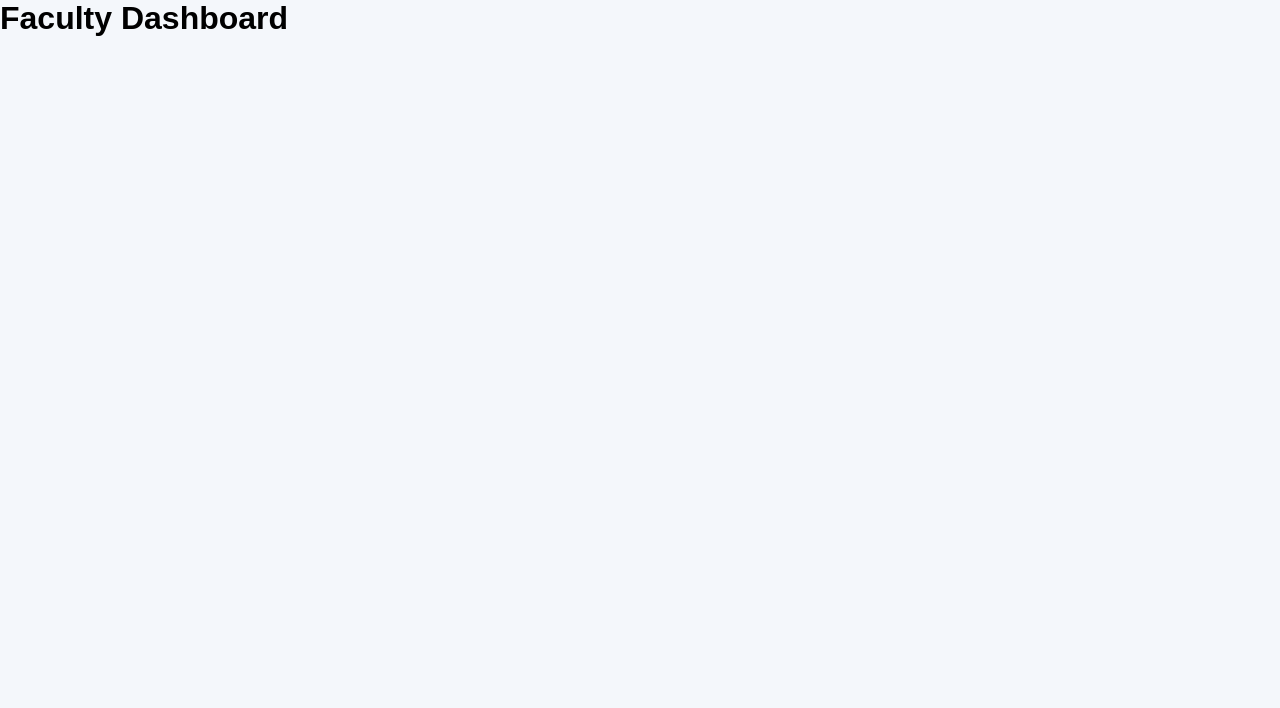
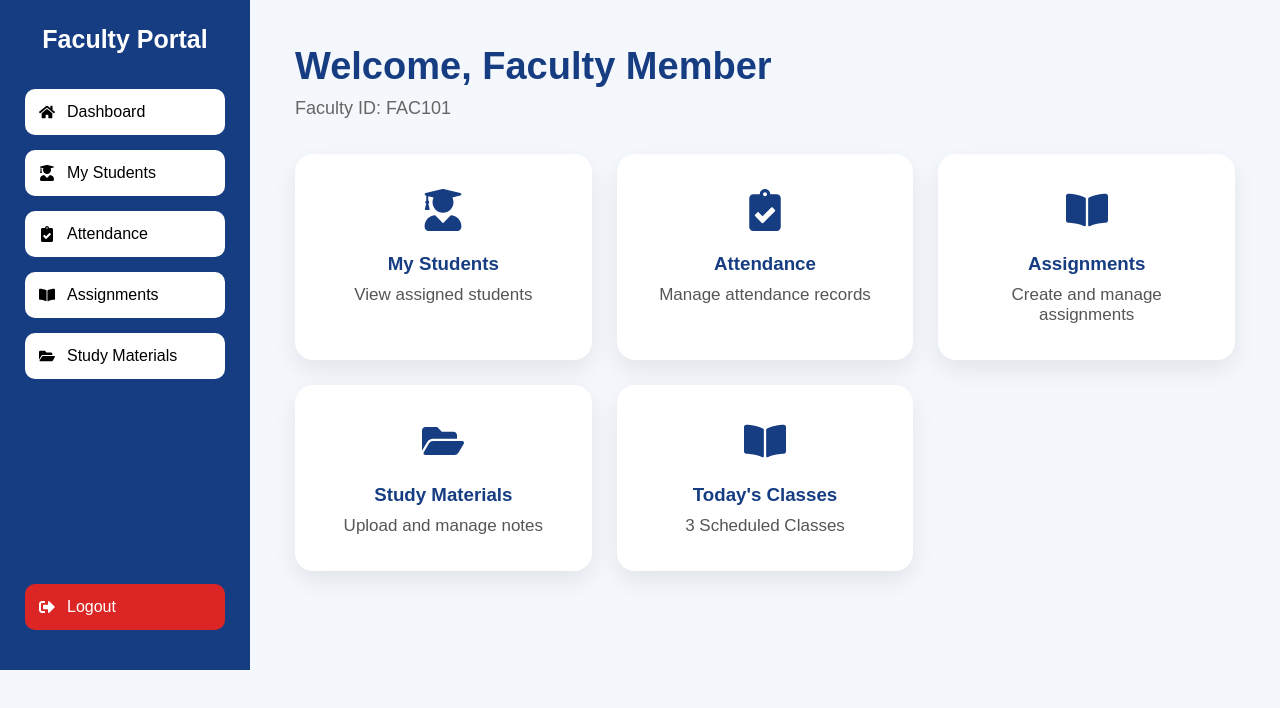
Before and after one commit to MadhuPriya0920/College-Management-System, a React (Vite) app: page /faculty/dashboard in a window 1280 px wide. Shown: the top 708 px of the page. Built offline with nearby package versions, Linux system fonts and the light colour scheme.

Commit message:
Completed Faculty Module

```diff
--- a/src/App.jsx
+++ b/src/App.jsx
@@ -12,6 +12,10 @@ import StudentProfile from "./pages/student/StudentProfile";
 
 import FacultyLogin from "./pages/faculty/FacultyLogin";
 import FacultyDashboard from "./pages/faculty/FacultyDashboard";
+import FacultyStudents from "./pages/faculty/FacultyStudents";
+import FacultyAttendance from "./pages/faculty/FacultyAttendance";
+import FacultyAssignments from "./pages/faculty/FacultyAssignments";
+import FacultyMaterials from "./pages/faculty/FacultyMaterials";
 
 import AdminLogin from "./pages/admin/AdminLogin";
 import AdminDashboard from "./pages/admin/AdminDashboard";
@@ -19,7 +23,6 @@ import AdminDashboard from "./pages/admin/AdminDashboard";
 function App() {
   return (
     <Routes>
-
       <Route path="/" element={<HomePage />} />
 
       <Route path="/student/login" element={<StudentLogin />} />
@@ -32,10 +35,13 @@ function App() {
 
       <Route path="/faculty/login" element={<FacultyLogin />} />
       <Route path="/faculty/dashboard" element={<FacultyDashboard />} />
+      <Route path="/faculty/students" element={<FacultyStudents />} />
+      <Route path="/faculty/attendance" element={<FacultyAttendance />} />
+      <Route path="/faculty/assignments" element={<FacultyAssignments />} />
+      <Route path="/faculty/materials" element={<FacultyMaterials />} />
 
       <Route path="/admin/login" element={<AdminLogin />} />
       <Route path="/admin/dashboard" element={<AdminDashboard />} />
-
     </Routes>
   );
 }
--- a/src/pages/faculty/FacultyAssignments.jsx
+++ b/src/pages/faculty/FacultyAssignments.jsx
@@ -0,0 +1,92 @@
+import { useState } from "react";
+import { useNavigate } from "react-router-dom";
+
+function FacultyAssignments() {
+  const navigate = useNavigate();
+
+  const [assignments] = useState([
+    {
+      id: 1,
+      course: "MIS101",
+      title: "Database Basics",
+      dueDate: "15 Aug 2026",
+      status: "Active",
+    },
+    {
+      id: 2,
+      course: "MIS201",
+      title: "Case Study Report",
+      dueDate: "20 Aug 2026",
+      status: "Pending",
+    },
+    {
+      id: 3,
+      course: "MIS301",
+      title: "Mini Project",
+      dueDate: "28 Aug 2026",
+      status: "Upcoming",
+    },
+  ]);
+
+  const totalAssignments = assignments.length;
+  const activeAssignments = assignments.filter(
+    (item) => item.status === "Active"
+  ).length;
+
+  return (
+    <div className="page">
+      <div className="page-card">
+        <h1>Assignments</h1>
+
+        <div className="cards">
+
+          <div className="card">
+            <h3>Total Assignments</h3>
+            <span>{totalAssignments}</span>
+          </div>
+
+          <div className="card">
+            <h3>Active Assignments</h3>
+            <span>{activeAssignments}</span>
+          </div>
+
+        </div>
+
+        <br />
+
+        <table>
+          <thead>
+            <tr>
+              <th>Course</th>
+              <th>Assignment</th>
+              <th>Due Date</th>
+              <th>Status</th>
+            </tr>
+          </thead>
+
+          <tbody>
+            {assignments.map((assignment) => (
+              <tr key={assignment.id}>
+                <td>{assignment.course}</td>
+                <td>{assignment.title}</td>
+                <td>{assignment.dueDate}</td>
+                <td>{assignment.status}</td>
+              </tr>
+            ))}
+          </tbody>
+        </table>
+
+        <br />
+
+        <button
+          className="login-btn"
+          onClick={() => navigate("/faculty/dashboard")}
+        >
+          Back to Dashboard
+        </button>
+      </div>
+    </div>
+  );
+}
+
+export default FacultyAssignments;
--- a/src/pages/faculty/FacultyAttendance.jsx
+++ b/src/pages/faculty/FacultyAttendance.jsx
@@ -0,0 +1,47 @@
+import { useNavigate } from "react-router-dom";
+
+function FacultyAttendance() {
+  const navigate = useNavigate();
+
+  return (
+    <div className="page">
+      <div className="page-card">
+        <h1>Attendance</h1>
+
+        <table>
+          <thead>
+            <tr>
+              <th>Course</th>
+              <th>Attendance Taken</th>
+            </tr>
+          </thead>
+
+          <tbody>
+            <tr>
+              <td>MIS101</td>
+              <td>92%</td>
+            </tr>
+
+            <tr>
+              <td>MIS201</td>
+              <td>88%</td>
+            </tr>
+
+            <tr>
+              <td>MIS301</td>
+              <td>95%</td>
+            </tr>
+          </tbody>
+        </table>
+
+        <br />
+
+        <button className="login-btn" onClick={() => navigate("/faculty/dashboard")}>
+          Back to Dashboard
+        </button>
+      </div>
+    </div>
+  );
+}
+
+export default FacultyAttendance;
--- a/src/pages/faculty/FacultyDashboard.jsx
+++ b/src/pages/faculty/FacultyDashboard.jsx
@@ -1,5 +1,115 @@
+import { useNavigate } from "react-router-dom";
+import {
+  FaHome,
+  FaUserGraduate,
+  FaClipboardCheck,
+  FaBookOpen,
+  FaFolderOpen,
+  FaSignOutAlt,
+} from "react-icons/fa";
+
 function FacultyDashboard() {
-  return <h1>Faculty Dashboard</h1>;
+  const navigate = useNavigate();
+
+  const facultyName =
+    localStorage.getItem("facultyName") || "Faculty Member";
+
+  const facultyId =
+    localStorage.getItem("facultyId") || "FAC101";
+
+  const logout = () => {
+    localStorage.removeItem("facultyName");
+    localStorage.removeItem("facultyId");
+    navigate("/faculty/login");
+  };
+
+  return (
+    <div className="dashboard">
+      <div className="sidebar">
+        <h2 className="sidebar-title">Faculty Portal</h2>
+
+        <button onClick={() => navigate("/faculty/dashboard")}>
+          <FaHome />
+          Dashboard
+        </button>
+
+        <button onClick={() => navigate("/faculty/students")}>
+          <FaUserGraduate />
+          My Students
+        </button>
+
+        <button onClick={() => navigate("/faculty/attendance")}>
+          <FaClipboardCheck />
+          Attendance
+        </button>
+
+        <button onClick={() => navigate("/faculty/assignments")}>
+          <FaBookOpen />
+          Assignments
+        </button>
+
+        <button onClick={() => navigate("/faculty/materials")}>
+          <FaFolderOpen />
+          Study Materials
+        </button>
+
+        <button className="logout" onClick={logout}>
+          <FaSignOutAlt />
+          Logout
+        </button>
+      </div>
+
+      <div className="content">
+        <h1>Welcome, {facultyName}</h1>
+
+        <p>Faculty ID: {facultyId}</p>
+
+        <div className="cards">
+          <div
+            className="card"
+            onClick={() => navigate("/faculty/students")}
+          >
+            <FaUserGraduate />
+            <h3>My Students</h3>
+            <span>View assigned students</span>
+          </div>
+
+          <div
+            className="card"
+            onClick={() => navigate("/faculty/attendance")}
+          >
+            <FaClipboardCheck />
+            <h3>Attendance</h3>
+            <span>Manage attendance records</span>
+          </div>
+
+          <div
+            className="card"
+            onClick={() => navigate("/faculty/assignments")}
+          >
+            <FaBookOpen />
+            <h3>Assignments</h3>
+            <span>Create and manage assignments</span>
+          </div>
+
+          <div
+            className="card"
+            onClick={() => navigate("/faculty/materials")}
+          >
+            <FaFolderOpen />
+            <h3>Study Materials</h3>
+            <span>Upload and manage notes</span>
+          </div>
+
+          <div className="card">
+            <FaBookOpen />
+            <h3>Today's Classes</h3>
+            <span>3 Scheduled Classes</span>
+          </div>
+        </div>
+      </div>
+    </div>
+  );
 }
 
 export default FacultyDashboard;
--- a/src/pages/faculty/FacultyLogin.jsx
+++ b/src/pages/faculty/FacultyLogin.jsx
@@ -1,5 +1,65 @@
+import { useState } from "react";
+import { useNavigate } from "react-router-dom";
+
 function FacultyLogin() {
-  return <h1>Faculty Login</h1>;
+  const navigate = useNavigate();
+
+  const [employeeId, setEmployeeId] = useState("");
+  const [password, setPassword] = useState("");
+
+  const facultyData = {
+    FAC101: "Dr. Rajesh Kumar",
+    FAC102: "Dr. Priya Sharma",
+    FAC103: "Dr. Anil Reddy",
+    FAC104: "Dr. Meena Iyer",
+    FAC105: "Dr. Kavitha Rao",
+  };
+
+  const handleLogin = (e) => {
+    e.preventDefault();
+
+    const facultyName =
+      facultyData[employeeId.toUpperCase()] || "Faculty Member";
+
+    localStorage.setItem("facultyId", employeeId.toUpperCase());
+    localStorage.setItem("facultyName", facultyName);
+
+    navigate("/faculty/dashboard");
+  };
+
+  return (
+    <div className="login-page">
+      <div className="login-card">
+
+        <h1>Faculty Login</h1>
+
+        <form onSubmit={handleLogin}>
+
+          <input
+            type="text"
+            placeholder="Employee ID"
+            value={employeeId}
+            onChange={(e) => setEmployeeId(e.target.value)}
+            required
+          />
+
+          <input
+            type="password"
+            placeholder="Password"
+            value={password}
+            onChange={(e) => setPassword(e.target.value)}
+            required
+          />
+
+          <button type="submit" className="login-btn">
+            Login
+          </button>
+
+        </form>
+
+      </div>
+    </div>
+  );
 }
 
 export default FacultyLogin;
--- a/src/pages/faculty/FacultyMaterials.jsx
+++ b/src/pages/faculty/FacultyMaterials.jsx
@@ -0,0 +1,37 @@
+import { useNavigate } from "react-router-dom";
+
+function FacultyMaterials() {
+  const navigate = useNavigate();
+
+  return (
+    <div className="page">
+      <div className="page-card">
+        <h1>Study Materials</h1>
+
+        <div className="page-list">
+
+          <div className="page-item">
+            MIS101 Unit 1 Notes.pdf
+          </div>
+
+          <div className="page-item">
+            MIS201 Assignment.pdf
+          </div>
+
+          <div className="page-item">
+            MIS301 Lab Manual.pdf
+          </div>
+
+        </div>
+
+        <br />
+
+        <button className="login-btn" onClick={() => navigate("/faculty/dashboard")}>
+          Back to Dashboard
+        </button>
+      </div>
+    </div>
+  );
+}
+
+export default FacultyMaterials;
--- a/src/pages/faculty/FacultyStudents.jsx
+++ b/src/pages/faculty/FacultyStudents.jsx
@@ -0,0 +1,47 @@
+import { useNavigate } from "react-router-dom";
+
+function FacultyStudents() {
+  const navigate = useNavigate();
+
+  const students = [
+    { regNo: "24MIS0143", name: "MOUNIKA P" },
+    { regNo: "24MIS0151", name: "MADHU PRIYA K B" },
+    { regNo: "24MIS0168", name: "VENGASREE G" },
+    { regNo: "24MIS0084", name: "JEEVANA" },
+    { regNo: "24MIS0411", name: "GAGANA PRIYA" },
+  ];
+
+  return (
+    <div className="page">
+      <div className="page-card">
+        <h1>My Students</h1>
+
+        <table>
+          <thead>
+            <tr>
+              <th>Register Number</th>
+              <th>Student Name</th>
+            </tr>
+          </thead>
+
+          <tbody>
+            {students.map((student, index) => (
+              <tr key={index}>
+                <td>{student.regNo}</td>
+                <td>{student.name}</td>
+              </tr>
+            ))}
+          </tbody>
+        </table>
+
+        <br />
+
+        <button className="login-btn" onClick={() => navigate("/faculty/dashboard")}>
+          Back to Dashboard
+        </button>
+      </div>
+    </div>
+  );
+}
+
+export default FacultyStudents;
```
